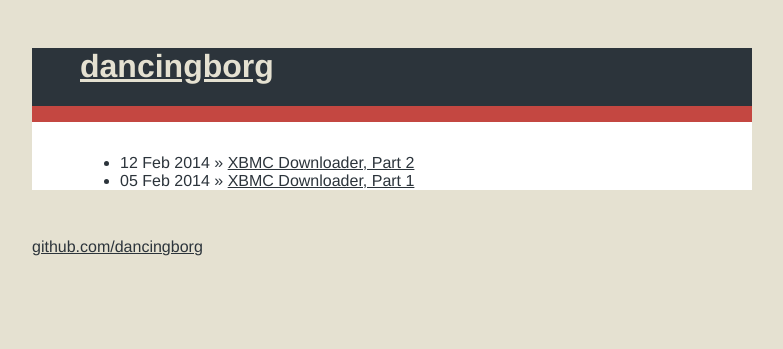
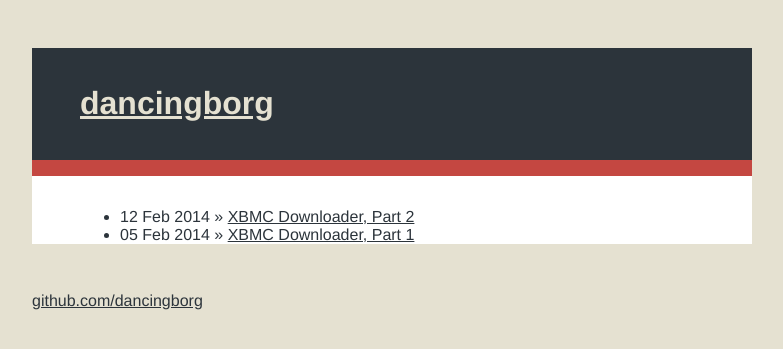
Before and after one commit to andre-abadi/andre-abadi.github.io, a Jekyll site: the page built from index.html, in a window 1280 px wide. Shown: the top 349 px of the page, without its empty margins (248-1031 px from the left). Built offline with Jekyll 4.4.1, drawn with Linux system fonts in a browser that asks for light colours; Markdown is read by kramdown in place of the engine named in the settings.

Commit message:
re-padding

```diff
--- a/css/main.css
+++ b/css/main.css
@@ -21,13 +21,14 @@ h1 !important {
   background-color: #FFFFFF;
   padding-left: 0.5em;
   padding-right: 0.5em;
-  padding-top: 0em;
+  padding-top: 1em;
 }
 .header {
   background-color: #2C343B;
   border-bottom: 1em solid #C44741;
   padding-left: 0.5em;
-  padding-top: 0em;
+  padding-top: 1em;
+  padding-bottom: 1em;
   color: #E5E1D1;
 }
 @media all and (min-device-width: 768px) {
```
